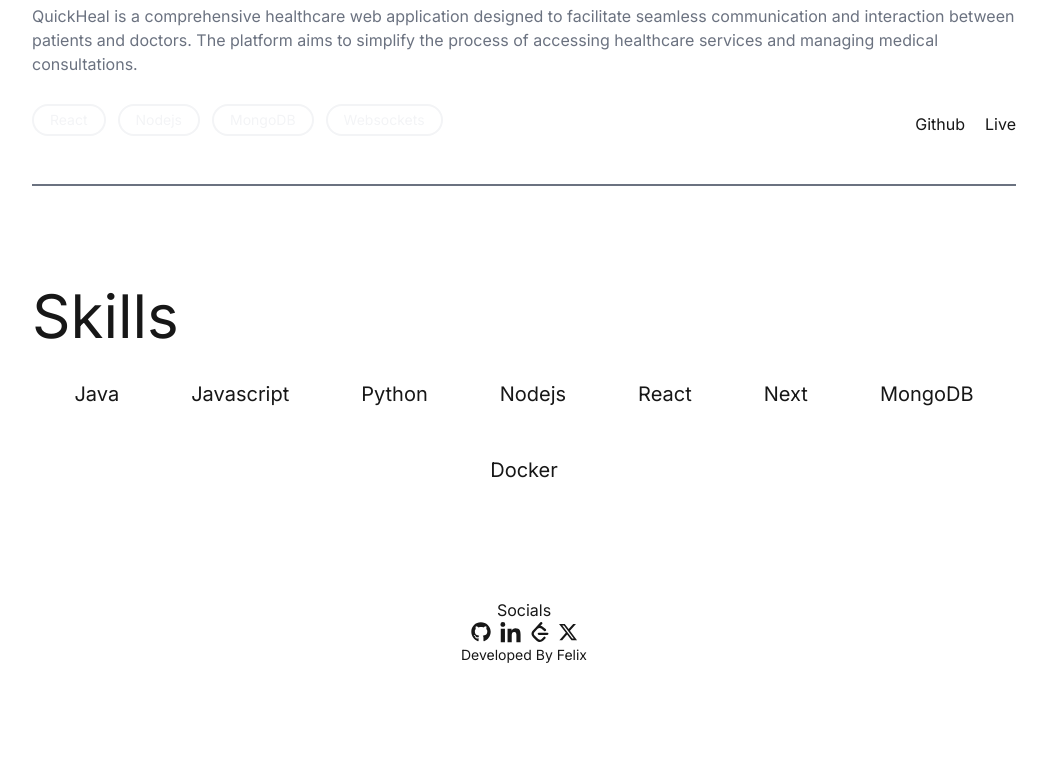
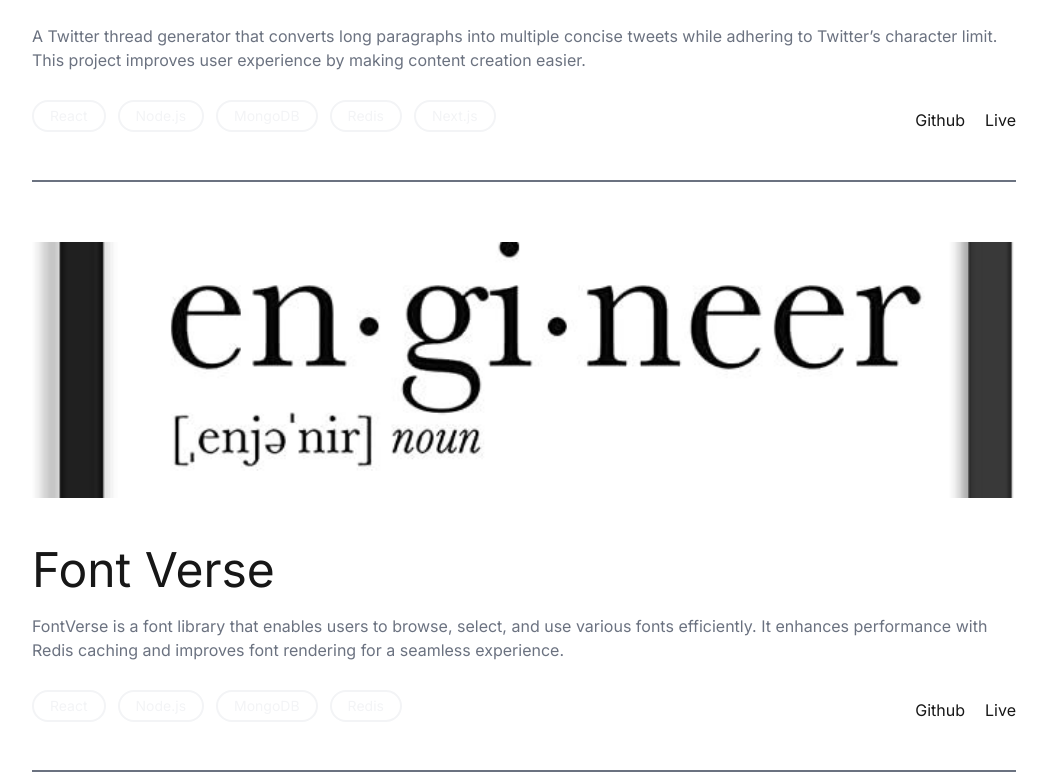
Before and after one commit to joefelx/joefelx.github.io, a Next.js app: page / in a window 1280 px wide. Shown: the part 1465-2240 px from the top of the page, without its empty margins (116-1163 px from the left). Before the commit the page ends 2130 px from the top, so only its background shows below. Built offline with nearby package versions, Linux system fonts and the light colour scheme.

Commit message:
added the relevent json data

```diff
--- a/app/config/Data.json
+++ b/app/config/Data.json
@@ -1,31 +1,109 @@
 {
-  "name": "Joe",
+  "name": "Joe Felix",
+  "title": "Full-Stack Developer | Open Source Contributor | Software Engineer",
+  "about": "I am a passionate Full-Stack Developer with a strong foundation in Data Structures and Algorithms, System Design, and Web Technologies. I have experience building scalable and high-performance applications and contributing to open-source projects. My expertise spans front-end and back-end development, cloud computing, and database management.",
   "projects": [
     {
       "title": "QuickHeal",
-      "description": "QuickHeal is a comprehensive healthcare web application designed to facilitate seamless communication and interaction between patients and doctors. The platform aims to simplify the process of accessing healthcare services and managing medical consultations.",
+      "description": "QuickHeal is a comprehensive healthcare web application designed to facilitate seamless communication and interaction between patients and doctors. The platform simplifies access to healthcare services and medical consultations.",
       "github": "https://github.com/joefelx/quickheal",
-      "live": "quickheal.vercel.app",
-      "image": "",
-      "tools": ["React", "Nodejs", "MongoDB", "Websockets"]
+      "live": "https://quickheal.vercel.app",
+      "image": "https://your-image-url.com/quickheal.png",
+      "tools": ["React", "Node.js", "MongoDB", "Websockets", "Express"]
     },
     {
-      "title": "QuickHeal",
-      "description": "QuickHeal is a comprehensive healthcare web application designed to facilitate seamless communication and interaction between patients and doctors. The platform aims to simplify the process of accessing healthcare services and managing medical consultations.",
-      "github": "https://github.com/joefelx/quickheal",
-      "live": "quickheal.vercel.app",
-      "image": "",
-      "tools": ["React", "Nodejs", "MongoDB", "Websockets"]
+      "title": "Nimbus Tweet",
+      "description": "A Twitter thread generator that converts long paragraphs into multiple concise tweets while adhering to Twitter’s character limit. This project improves user experience by making content creation easier.",
+      "github": "https://github.com/joefelx/nimbus-tweet",
+      "live": "https://nimbus-tweet.vercel.app",
+      "image": "https://your-image-url.com/nimbus-tweet.png",
+      "tools": ["React", "Node.js", "MongoDB", "Redis", "Next.js"]
+    },
+    {
+      "title": "Font Verse",
+      "description": "FontVerse is a font library that enables users to browse, select, and use various fonts efficiently. It enhances performance with Redis caching and improves font rendering for a seamless experience.",
+      "github": "https://github.com/joefelx/fontverse",
+      "live": "https://fontverse.vercel.app",
+      "image": "https://your-image-url.com/fontverse.png",
+      "tools": ["React", "Node.js", "MongoDB", "Redis"]
+    },
+    {
+      "title": "Banking Website",
+      "description": "A banking web application prototype that includes user authentication, secure money transactions, and an intuitive UI for easy financial management.",
+      "github": "https://github.com/joefelx/banking-website",
+      "live": "https://banking-website.vercel.app",
+      "image": "https://your-image-url.com/banking-website.png",
+      "tools": ["React", "Node.js", "MongoDB", "Express", "JWT"]
+    },
+    {
+      "title": "Instagram Clone",
+      "description": "A feature-rich social media platform that replicates the core functionalities of Instagram, including authentication, posts, likes, and comments.",
+      "github": "https://github.com/joefelx/instagram-clone",
+      "live": "https://instagram-clone.vercel.app",
+      "image": "https://your-image-url.com/instagram-clone.png",
+      "tools": ["React", "Node.js", "MongoDB", "Redux"]
     }
   ],
   "skills": [
     "Java",
-    "Javascript",
+    "JavaScript",
     "Python",
-    "Nodejs",
+    "TypeScript",
+    "Node.js",
     "React",
-    "Next",
+    "Next.js",
     "MongoDB",
-    "Docker"
-  ]
+    "SQL",
+    "Redis",
+    "Docker",
+    "Kubernetes",
+    "Git",
+    "GraphQL",
+    "REST APIs",
+    "Microservices",
+    "WebSockets",
+    "CI/CD"
+  ],
+  "education": {
+    "degree": "B.E. in Electronics and Communication Engineering",
+    "college": "PSNA College of Engineering and Technology, Dindigul",
+    "year": "2021 - 2025",
+    "gpa": "8.7/10"
+  },
+  "certifications": [
+    {
+      "name": "J.P. Morgan Software Engineering Virtual Experience",
+      "provider": "Forage",
+      "date": "August 2024"
+    },
+    {
+      "name": "Web Development Bootcamp",
+      "provider": "Udemy",
+      "date": "Completed"
+    },
+    {
+      "name": "Agile Project Management",
+      "provider": "HP Life",
+      "date": "Completed"
+    },
+    {
+      "name": "Postman API Fundamentals",
+      "provider": "Postman",
+      "date": "Completed"
+    }
+  ],
+  "experience": [
+    {
+      "role": "Project Maintainer - QuickHeal",
+      "organization": "Script Winter of Code (SWOC)",
+      "duration": "Jan 2025 - Present",
+      "description": "Managed and maintained the QuickHeal project, overseeing feature development, issue tracking, and code contributions from multiple contributors. Ensured high-quality code reviews and guided contributors through best practices in software development."
+    }
+  ],
+  "contact": {
+    "email": "joefelx@example.com",
+    "linkedin": "https://linkedin.com/in/joefelx",
+    "github": "https://github.com/joefelx",
+    "portfolio": "https://joefelx.dev"
+  }
 }
```
Also changed, not shown: app/_components/Intro.tsx (+35 -2 lines).
